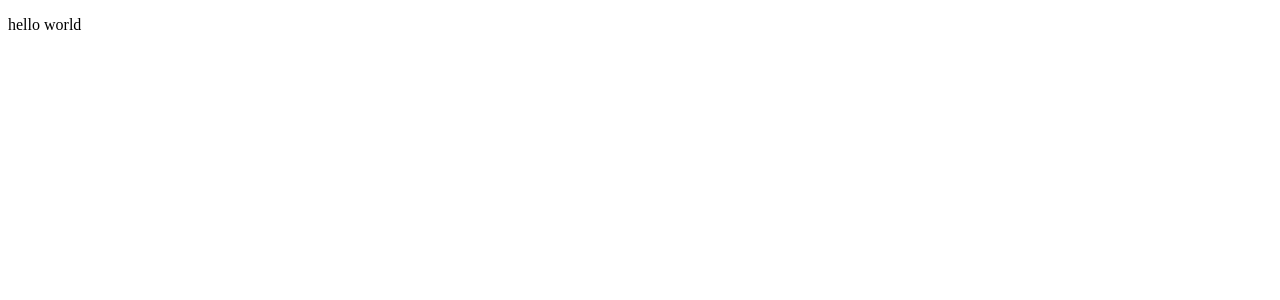
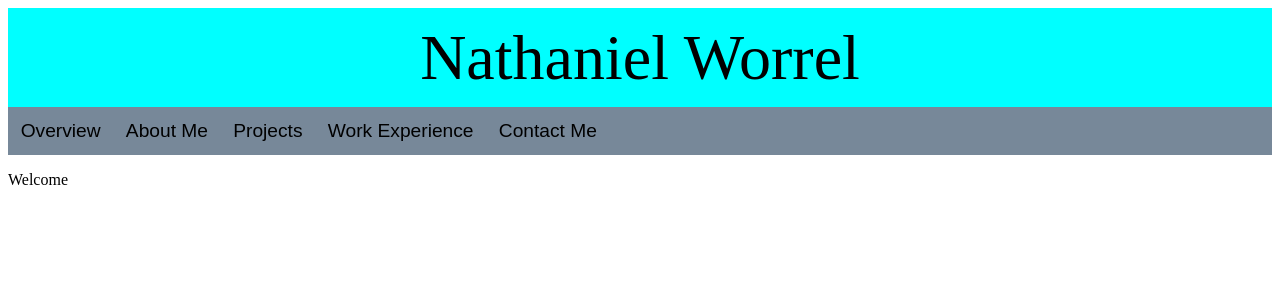
Before and after one commit to nathanworrel/nathanworrel, a React (Create React App) app in the folder client/: page / in a window 1280 px wide. Shown: the top 300 px of the page. Built offline with nearby package versions, Linux system fonts and the light colour scheme.

Commit message:
basic website setup

```diff
--- a/client/src/RoutePaths.tsx
+++ b/client/src/RoutePaths.tsx
@@ -1,13 +1,20 @@
 import {BrowserRouter as Router} from "react-router-dom";
 import {Route, Routes} from "react-router";
-import WelcomePage from "./welcomePage/WelcomePage";
-
+import Welcome from "./welcomePage/Welcome";
+import AboutMe from "./aboutMePage/AboutMe";
+import Projects from "./projectsPage/Projects";
+import WorkExperience from "./workExperiencePage/WorkExperience";
+import ContactMe from "./contactMePage/ContactMe";
 
 function RoutePaths() {
     return (
         <Router>
             <Routes>
-                <Route path="/" element={<WelcomePage/>}/>
+                <Route path="/" element={<Welcome/>}/>
+                <Route path="/AboutMe" element={<AboutMe/>}/>
+                <Route path="/Projects" element={<Projects/>}/>
+                <Route path="/WorkExperience" element={<WorkExperience/>}/>
+                <Route path="/ContactMe" element={<ContactMe/>}/>
             </Routes>
         </Router>
     );
--- /dev/null
+++ b/client/src/aboutMePage/AboutMe.tsx
@@ -0,0 +1,14 @@
+import {Header} from "../generalComponents/header/Header";
+
+function AboutMe() {
+    return(
+        <main>
+            <div>
+                <Header/>
+                <p>About Me</p>
+            </div>
+        </main>
+    )
+}
+
+export default AboutMe;
--- /dev/null
+++ b/client/src/contactMePage/ContactMe.tsx
@@ -0,0 +1,14 @@
+import {Header} from "../generalComponents/header/Header";
+
+function ContactMe() {
+    return(
+        <main>
+            <div>
+                <Header/>
+                <p>Contact Me</p>
+            </div>
+        </main>
+    )
+}
+
+export default ContactMe;
--- /dev/null
+++ b/client/src/generalComponents/header/Header.tsx
@@ -0,0 +1,41 @@
+import {useNavigate} from "react-router";
+import "./HeaderCSS.css";
+
+
+export function Header(){
+    let navigate = useNavigate();
+    const changePage = (path:string) =>{
+        navigate(path);
+    }
+    return(
+        <>
+            <div className="header-name">
+                <p className="header-name-text">
+                    Nathaniel Worrel
+                </p>
+            </div>
+            <div className="header-button">
+                <button className="header-button-text"
+                        onClick={()=>{changePage('/')}}>
+                    Overview
+                </button>
+                <button className="header-button-text"
+                        onClick={()=>{changePage('/AboutMe')}}>
+                    About Me
+                </button>
+                <button className="header-button-text"
+                        onClick={()=>{changePage('/Projects')}}>
+                    Projects
+                </button>
+                <button className="header-button-text"
+                        onClick={()=>{changePage('/WorkExperience')}}>
+                    Work Experience
+                </button>
+                <button className="header-button-text"
+                        onClick={()=>{changePage('/ContactMe')}}>
+                    Contact Me
+                </button>
+            </div></>
+    )
+
+}
--- /dev/null
+++ b/client/src/generalComponents/header/HeaderCSS.css
@@ -0,0 +1,32 @@
+.header-name{
+    display: flex;
+    justify-content: center;
+    background: aqua;
+}
+
+.header-name-text{
+    font-size: 400%;
+    margin: 1% auto;
+}
+
+.header-button{
+    display: flex;
+    justify-content: left;
+    background: lightslategrey;
+}
+
+.header-button-text{
+    font-size:120%;
+    padding: 1%;
+    background-color: transparent;
+    background-repeat: no-repeat;
+    border: none;
+    cursor: pointer;
+    overflow: hidden;
+    outline: none;
+}
+
+.header-button-text:hover{
+    cursor: grab;
+    background: grey;
+}
--- /dev/null
+++ b/client/src/projectsPage/Projects.tsx
@@ -0,0 +1,14 @@
+import {Header} from "../generalComponents/header/Header";
+
+function Projects() {
+    return(
+        <main>
+            <Header/>
+            <div>
+                <p>Projects</p>
+            </div>
+        </main>
+    )
+}
+
+export default Projects;
--- /dev/null
+++ b/client/src/welcomePage/Welcome.tsx
@@ -0,0 +1,14 @@
+import {Header} from "../generalComponents/header/Header";
+
+function Welcome() {
+    return(
+        <main>
+            <Header/>
+            <div>
+                <p>Welcome</p>
+            </div>
+        </main>
+    )
+}
+
+export default Welcome;
--- a/client/src/welcomePage/WelcomePage.tsx
+++ /dev/null
@@ -1,11 +0,0 @@
-function WelcomePage() {
-    return(
-        <main>
-            <div>
-                <p>hello world</p>
-            </div>
-        </main>
-    )
-}
-
-export default WelcomePage;
--- /dev/null
+++ b/client/src/workExperiencePage/WorkExperience.tsx
@@ -0,0 +1,14 @@
+import {Header} from "../generalComponents/header/Header";
+
+function WorkExperience() {
+    return(
+        <main>
+            <Header/>
+            <div>
+                <p>Work Experience</p>
+            </div>
+        </main>
+    )
+}
+
+export default WorkExperience;
```
